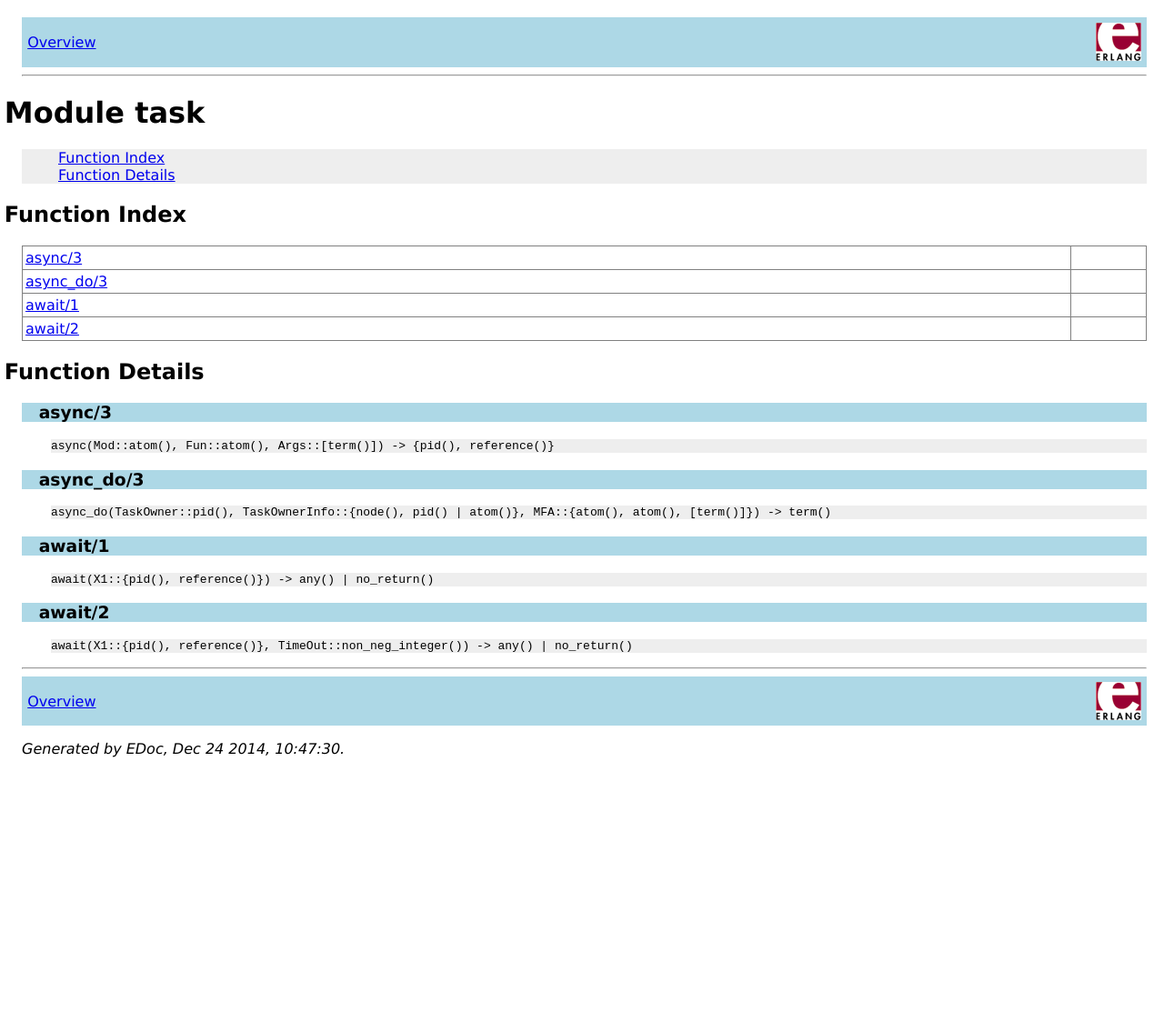
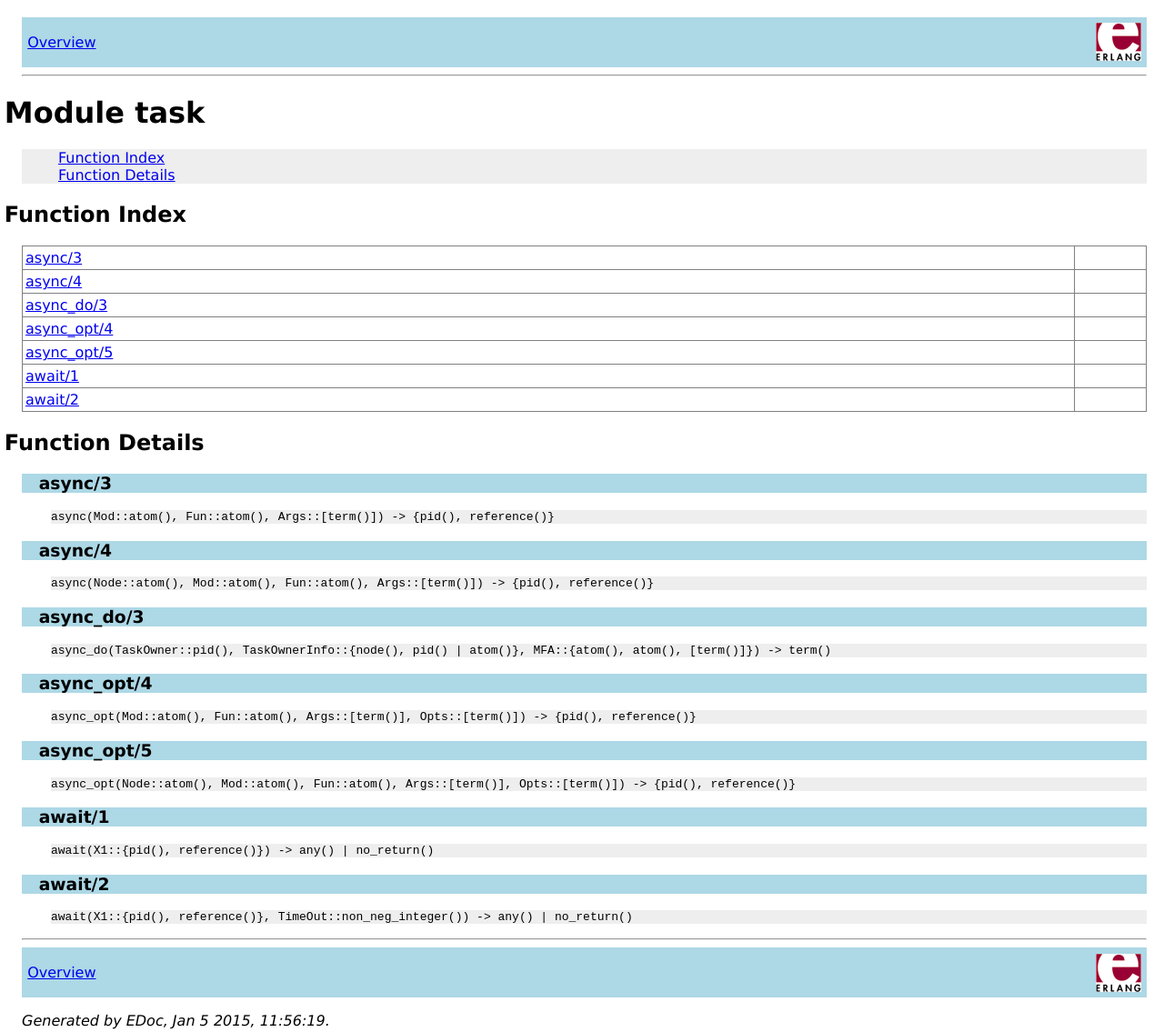
Before and after one commit to redink/task, a plain HTML site: page doc/task.html in a window 1280 px wide. Shown: the whole page at 91% size. Before the commit the page ends 853 px from the top, so only its background shows below. Drawn offline with Linux system fonts and the light colour scheme.

Commit message:
[spawn opt] add aysnc_opt/N for prcess process via opts

```diff
--- a/doc/task.html
+++ b/doc/task.html
@@ -15,7 +15,10 @@
 
 <h2><a name="index">Function Index</a></h2>
 <table width="100%" border="1" cellspacing="0" cellpadding="2" summary="function index"><tr><td valign="top"><a href="#async-3">async/3</a></td><td></td></tr>
+<tr><td valign="top"><a href="#async-4">async/4</a></td><td></td></tr>
 <tr><td valign="top"><a href="#async_do-3">async_do/3</a></td><td></td></tr>
+<tr><td valign="top"><a href="#async_opt-4">async_opt/4</a></td><td></td></tr>
+<tr><td valign="top"><a href="#async_opt-5">async_opt/5</a></td><td></td></tr>
 <tr><td valign="top"><a href="#await-1">await/1</a></td><td></td></tr>
 <tr><td valign="top"><a href="#await-2">await/2</a></td><td></td></tr>
 </table>
@@ -27,9 +30,24 @@
 <p><tt>async(Mod::atom(), Fun::atom(), Args::[term()]) -&gt; {pid(), reference()}</tt><br></p>
 </div>
 
+<h3 class="function"><a name="async-4">async/4</a></h3>
+<div class="spec">
+<p><tt>async(Node::atom(), Mod::atom(), Fun::atom(), Args::[term()]) -&gt; {pid(), reference()}</tt><br></p>
+</div>
+
 <h3 class="function"><a name="async_do-3">async_do/3</a></h3>
 <div class="spec">
 <p><tt>async_do(TaskOwner::pid(), TaskOwnerInfo::{node(), pid() | atom()}, MFA::{atom(), atom(), [term()]}) -&gt; term()</tt><br></p>
+</div>
+
+<h3 class="function"><a name="async_opt-4">async_opt/4</a></h3>
+<div class="spec">
+<p><tt>async_opt(Mod::atom(), Fun::atom(), Args::[term()], Opts::[term()]) -&gt; {pid(), reference()}</tt><br></p>
+</div>
+
+<h3 class="function"><a name="async_opt-5">async_opt/5</a></h3>
+<div class="spec">
+<p><tt>async_opt(Node::atom(), Mod::atom(), Fun::atom(), Args::[term()], Opts::[term()]) -&gt; {pid(), reference()}</tt><br></p>
 </div>
 
 <h3 class="function"><a name="await-1">await/1</a></h3>
@@ -44,6 +62,6 @@
 <hr>
 
 <div class="navbar"><a name="#navbar_bottom"></a><table width="100%" border="0" cellspacing="0" cellpadding="2" summary="navigation bar"><tr><td><a href="overview-summary.html" target="overviewFrame">Overview</a></td><td><a href="http://www.erlang.org/"><img src="erlang.png" align="right" border="0" alt="erlang logo"></a></td></tr></table></div>
-<p><i>Generated by EDoc, Dec 24 2014, 10:47:30.</i></p>
+<p><i>Generated by EDoc, Jan 5 2015, 11:56:19.</i></p>
 </body>
 </html>
```
Also changed, not shown: doc/overview-summary.html (+1 -1 lines), 3 other files.
